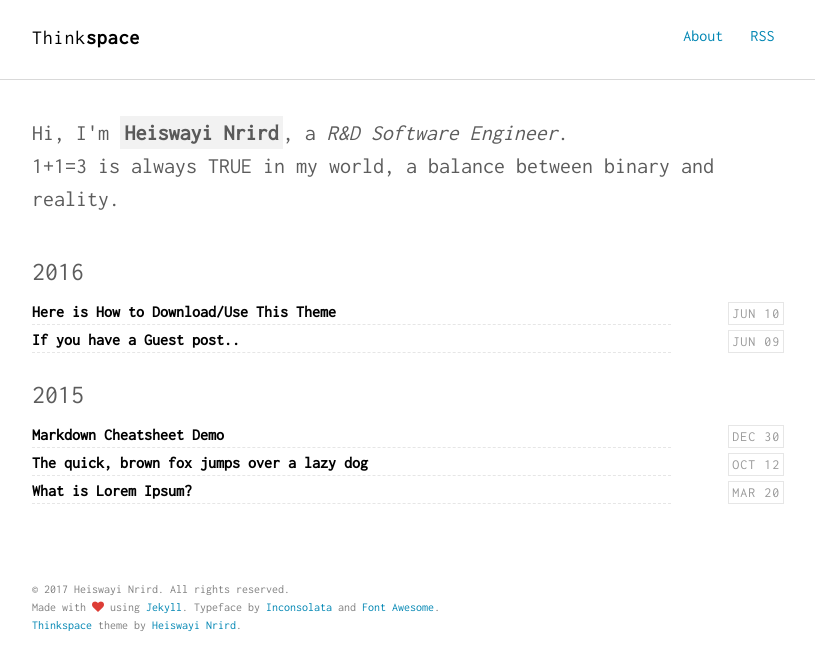
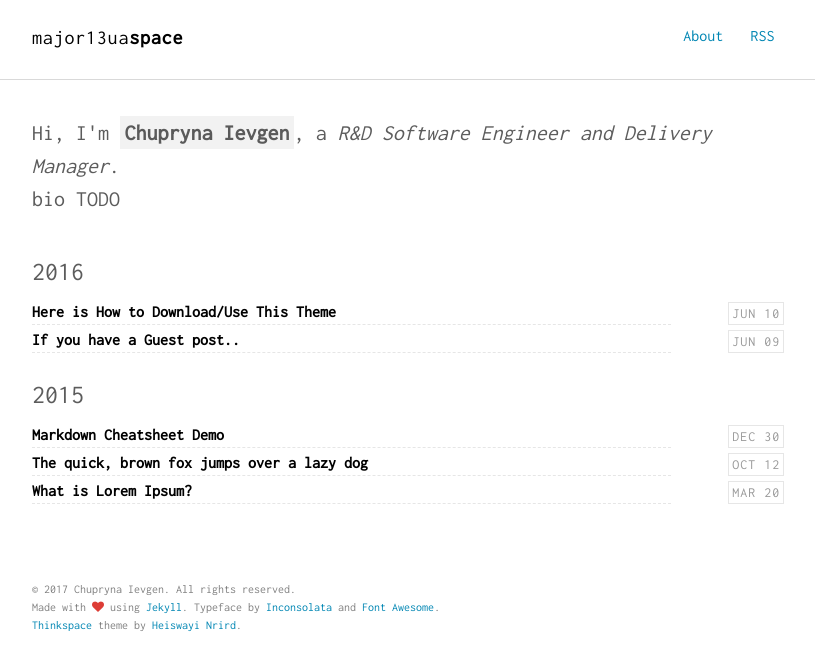
Before and after one commit to major13ua/major13ua.github.io, a Jekyll site: the page built from index.html, in a window 1280 px wide. Shown: the top 671 px of the page, without its empty margins (232-1047 px from the left). Built offline with Jekyll 4.4.1, drawn with Linux system fonts in a browser that asks for light colours.

Commit message:
Canging bio

```diff
--- a/_config.yml
+++ b/_config.yml
@@ -1,18 +1,18 @@
 
 # SEO settings
-title: "Think"
+title: "major13ua"
 title2: "space" # default: ""
 description: "Just another minimalist Jekyll theme that focuses on technical writing."
-keywords: "Jekyll, theme, free, download, SEO, blog, web, minimalist, thinkspace"
+keywords: "java, js, camel, angular, git"
 url: https://major13ua.github.io # site url
 baseurl: null # apply repo name if use it under gh-pages branch "/thinkspace"
 # baseurl: null # apply null if repo name is something like username.github.io
 
 google_analytics: UA-XXXXX-XX
-repo: http://github.com/heiswayi/thinkspace
-disqus_shortname: "heiswayi"
-twitter_username: "HeiswayiNrird"
-comments: true
+repo: https://github.com/major13ua/
+disqus_shortname: ""
+twitter_username: ""
+comments: false
 
 # Build settings
 permalink   : /:year/:title/
@@ -29,9 +29,9 @@ sass:
 
 # Author settings
 author:
-  name     : "Heiswayi Nrird"
-  job      : "R&D Software Engineer"
-  bio      : "1+1=3 is always TRUE in my world, a balance between binary and reality."
+  name     : "Chupryna Ievgen"
+  job      : "R&D Software Engineer and Delivery Manager"
+  bio      : "bio TODO"
   thumb    : /images/author.jpg
   email    : ichupryna@gmail.com
   url      : https://major13ua.github.io
```
